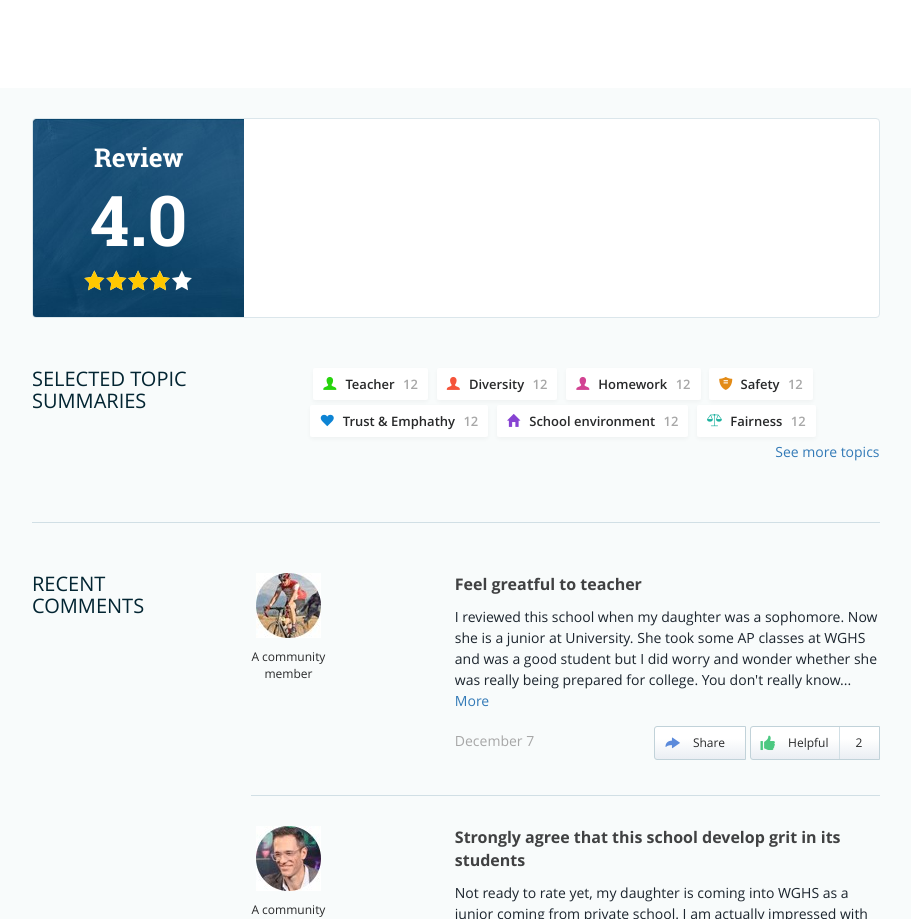
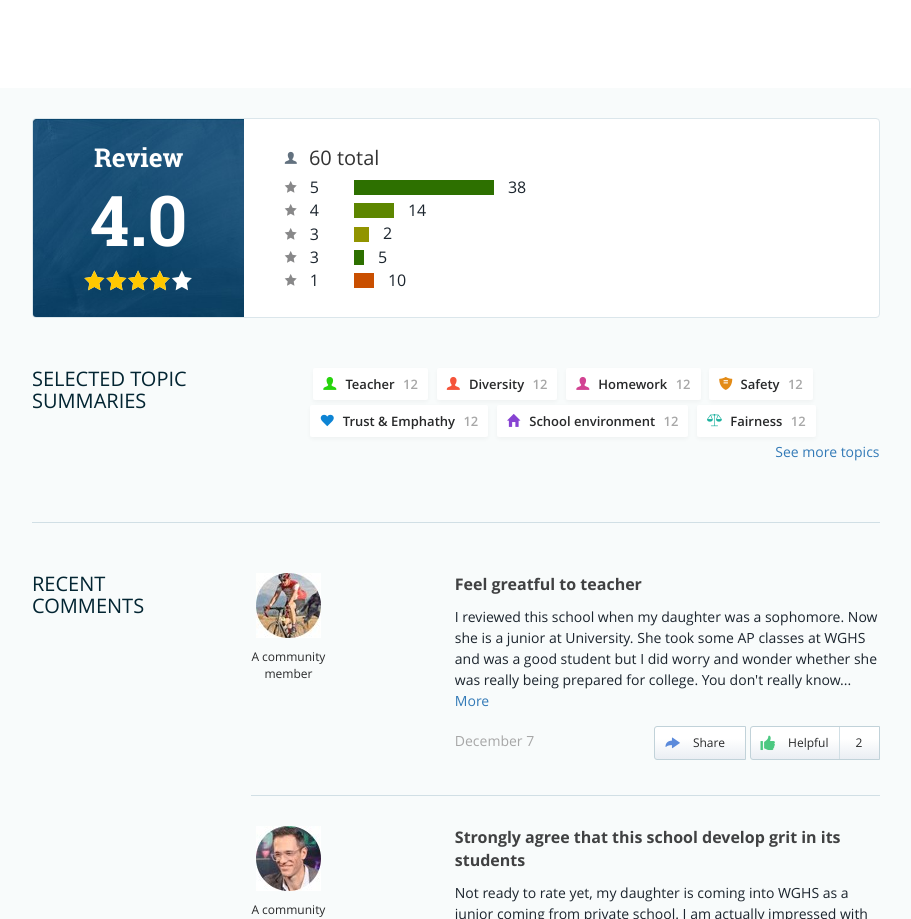
Before and after one commit to toannguyen132/greatschool-onepager, a website: page index.html in a window 1280 px wide. Shown: the part 2340-3259 px from the top of the page, without its empty margins (38-949 px from the left). Drawn offline with Linux system fonts and the light colour scheme; files whose address does not match are found by name.

Commit message:
update review box

```diff
--- a/index.html
+++ b/index.html
@@ -528,7 +528,41 @@
                                 </div>
                             </div>
                             <div class="col-xs-9 review-range">
-
+                                <div class="review-range-sum">
+                                    <span class="icon icon-user"></span> <span class="sum">60 total</span>
+                                </div>
+                                <div class="review-range-list">
+                                    <div class="review-range-item">
+                                        <span class="icon icon-star"></span>
+                                        <span class="review-rate">5</span>
+                                        <span class="bar bg-score-9" style="width: 140px;"></span>
+                                        <span class="num">38</span>
+                                    </div>
+                                    <div class="review-range-item">
+                                        <span class="icon icon-star"></span>
+                                        <span class="review-rate">4</span>
+                                        <span class="bar bg-score-7" style="width: 40px;"></span>
+                                        <span class="num">14</span>
+                                    </div>
+                                    <div class="review-range-item">
+                                        <span class="icon icon-star"></span>
+                                        <span class="review-rate">3</span>
+                                        <span class="bar bg-score-5" style="width: 15px;"></span>
+                                        <span class="num">2</span>
+                                    </div>
+                                    <div class="review-range-item">
+                                        <span class="icon icon-star"></span>
+                                        <span class="review-rate">3</span>
+                                        <span class="bar bg-score-9" style="width: 10px;"></span>
+                                        <span class="num">5</span>
+                                    </div>
+                                    <div class="review-range-item">
+                                        <span class="icon icon-star"></span>
+                                        <span class="review-rate">1</span>
+                                        <span class="bar bg-score-1" style="width: 20px;"></span>
+                                        <span class="num">10</span>
+                                    </div>
+                                </div>
                             </div>
                         </div>
                         <!-- TOPIC SUMMARIES -->
--- a/scss/_generic.scss
+++ b/scss/_generic.scss
@@ -589,6 +589,49 @@ section.sec-white{
   }
   .review-range{
     height: 200px;
+    padding: 25px 40px;
+    .icon{
+      color: $unhighlight;
+      font-size: 1.2rem;
+      vertical-align: middle;
+      margin-right: 8px;
+      display: inline-block;
+      &.icon-user{
+        color: #62717F;
+      }
+    }
+    .review-range-sum{
+      .icon{
+        line-height: 2.8rem;
+        vertical-align: top;
+      }
+      .sum{
+        font-size: 2rem;
+        line-height: 2.8rem;
+      }
+    }
+    .review-range-item{
+      font-size: 16px;
+      color: $dark-gray;
+      line-height: 15px;
+      margin-top: 7px;
+      > span{
+        vertical-align: middle;
+        line-height: 15px;
+      }
+      .review-rate{
+        display: inline-block;
+        width: 40px;
+      }
+      .bar{
+        display: inline-block;
+        height: 15px;
+        margin-right: 10px;
+      }
+      .num{
+
+      }
+    }
   }
 }
 
```
Also changed, not shown: css/default.css, 1 other file.
